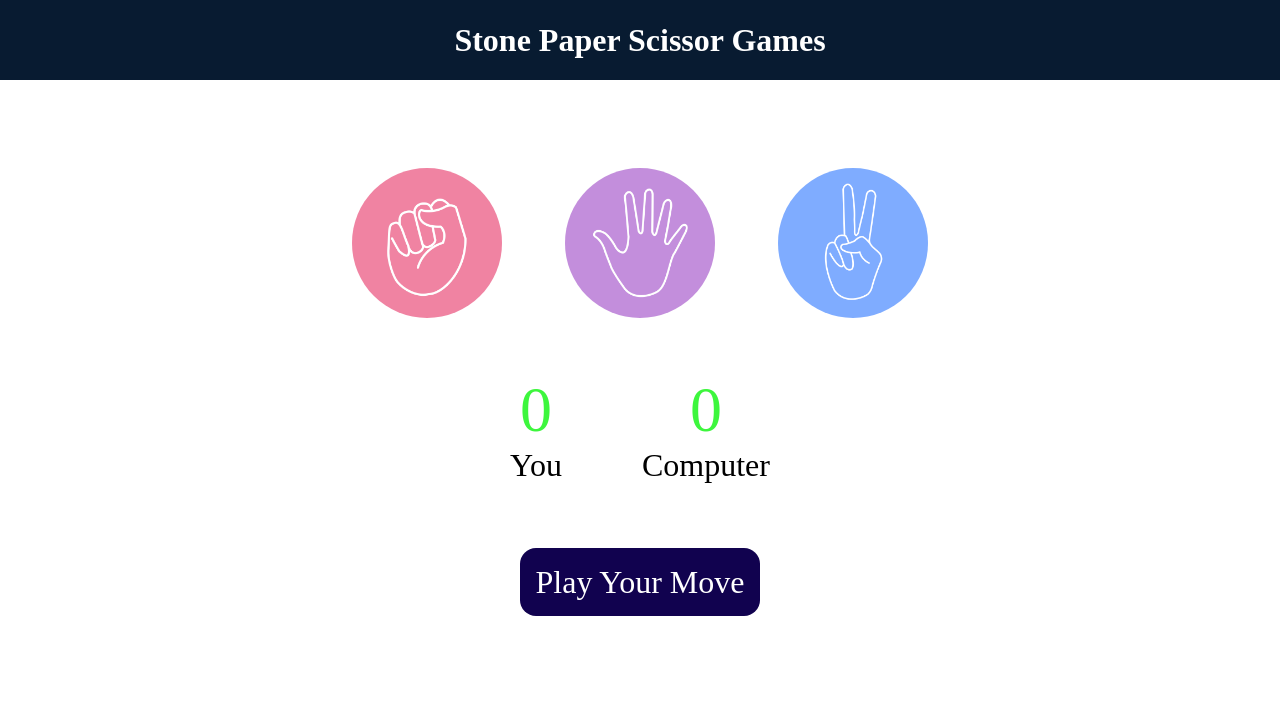
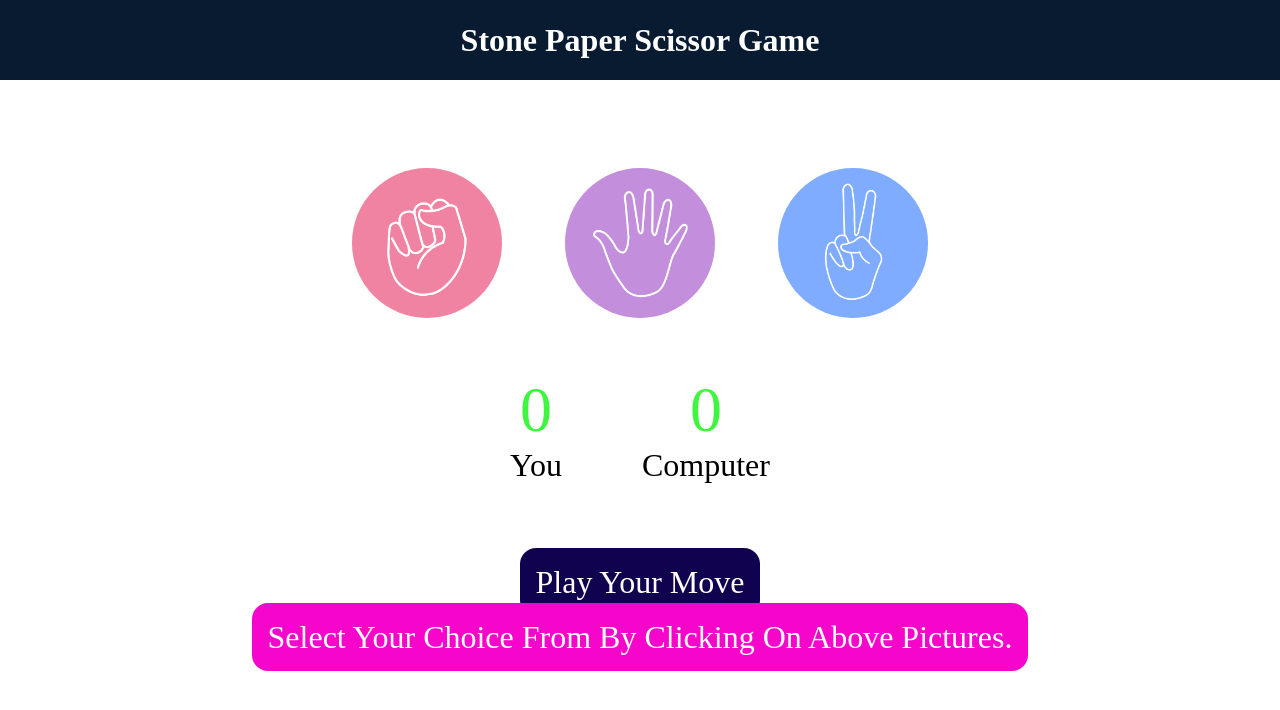
Before and after one commit to Shobhithub/stonePaperScissorGame, a plain HTML site: page index.html in a window 1280 px wide. Drawn offline with Linux system fonts and the light colour scheme.

Commit message:
index.html

```diff
--- a/index.html
+++ b/index.html
@@ -7,7 +7,7 @@
     <link rel="stylesheet" href="style.css">
 </head>
 <body>
-    <h1>Stone Paper Scissor Games</h1>
+    <h1>Stone Paper Scissor Game</h1>
     <div class="choices">
         <div class="choice" id="stone">
             <img src="rock.png">
@@ -33,10 +33,10 @@
     </div>
 
     <div class="msg-container">
-        <p id="msg">Play Your Move</p>
+        <p id="msg">Play Your Move</p><br><br>
+        <p id="msg2">Select Your Choice From By Clicking On Above Pictures.</p>
     </div>
 
     <script src="app.js"></script>
 </body>
-
 </html>
```
